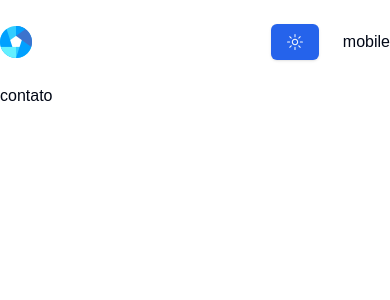
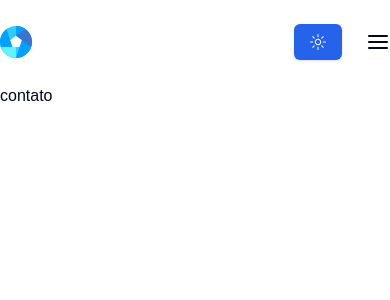
Before and after one commit to arthurazevedods/next-photography-portfolio, a Next.js app: page /contato in a window 390 px wide. Shown: the top 300 px of the page. Built offline with nearby package versions, Linux system fonts and the light colour scheme.

Commit message:
mobile nav & socials components

```diff
--- a/app/layout.jsx
+++ b/app/layout.jsx
@@ -29,10 +29,10 @@ export default function RootLayout({ children }) {
   return (
     <html lang="en" suppressHydrationWarning>
       <body
-        className={`${geistSans.variable} ${geistMono.variable} antialiased`}
+        className={`${geistSans.variable} ${geistMono.variable}  antialiased`}
         suppressHydrationWarning={true}
       >
-        <ThemeProvider attribute="class" defaultTheme="light">
+        <ThemeProvider attribute="class" defaultTheme="light" >
           <Header />
           {children}
           <Footer />
--- a/app/page.jsx
+++ b/app/page.jsx
@@ -2,7 +2,7 @@ import Image from "next/image";
 
 export default function Home() {
   return (
-    <main>
+    <main >
       Fotografia
     </main>
   );
--- a/components/Header/Header.jsx
+++ b/components/Header/Header.jsx
@@ -20,19 +20,19 @@ export default function Header() {
     return () => window.removeEventListener('scroll', handleScroll);
   }, []);
 
+  const headerClasses = `${header ? 'py-4 bg-white shadow-lg dark:bg-accent' : 'py-6 dark:bg-transparent'} sticky top-0 z-30 transition-all`;
+
   return (
-    <header
-      className={`${header ? 'py-4 bg-white shadow-lg dark:bg-accent' : 'py-6 dark:bg-transparent'} sticky top-0 z-30 transition-all ${pathname === '/' && 'bg-[#fff]'}`}
-    >
-      <div className="container mx-auto">
+    <header className={`${headerClasses} ${pathname === '/' ? 'bg-[#fff]' : ''}`}>
+      <div className="container  max-w-screen-xl mx-auto">
         <div className="flex justify-between items-center">
           <Logo />
           <div className="flex items-center gap-x-6">
             {/* Navigation */}
             <Nav
-              containerStyles='xl:flex items-center gap-x-8 hidden'
-              linkStyles='relative hover:text-primary transition-all'
-              underlineStyles='bg-primary w-full absolute left-0 top-full h-[2px]'
+              containerStyles="xl:flex items-center gap-x-8 hidden"
+              linkStyles="relative hover:text-primary transition-all"
+              underlineStyles="bg-primary w-full absolute left-0 top-full h-[2px]"
             />
 
             {/* Theme Toggle */}
--- a/components/MobileNavigation/MobileNavigation.jsx
+++ b/components/MobileNavigation/MobileNavigation.jsx
@@ -1,9 +1,31 @@
+import { Sheet, SheetContent, SheetTitle, SheetTrigger } from '@/components/ui/sheet';
+import Nav from '../Nav/Nav';
+import Logo from '../Logo/Logo';
+import Socials from '../Socials/Socials';
+import { AlignJustify } from 'lucide-react';
 
-
-export default function MobileNavigation(){
-    return(
-        <nav>
-            mobile
-        </nav>
+export default function MobileNavigation() {
+    return (
+        <Sheet>
+            <SheetTrigger asChild>
+                <AlignJustify className='cursor-pointer' />
+            </SheetTrigger>
+            <SheetContent>
+                <SheetTitle>Menu</SheetTitle>
+                <div className='flex flex-col items-center justify-between h-full py-8'>
+                    <div className='flex flex-col items-center gap-y-32'>
+                        <Logo />
+                        <Nav
+                            containerStyles='flex flex-col items-center gap-y-6'
+                            linkStyles='text-1xl'
+                        />
+                    </div>
+                    <Socials
+                        containerStyles='flex gap-x-4'
+                        iconStyles='text-2xl'
+                    />
+                </div>
+            </SheetContent>
+        </Sheet>
     )
 }
--- /dev/null
+++ b/components/Socials/Socials.jsx
@@ -0,0 +1,37 @@
+'use client';
+
+import Link from 'next/link';
+import {  RiInstagramFill, RiTwitterXFill } from 'react-icons/ri'
+
+const icons = [
+
+    {
+        path: '/',
+        name: <RiInstagramFill />,
+    },
+    {
+        path: '/',
+        name: <RiTwitterXFill />,
+    }
+]
+
+
+export default function Socials({ containerStyles, iconStyles }) {
+    return (
+        <div className={`${containerStyles}`}>
+            {
+                icons.map((icon, index) => {
+                    return (
+                        <Link href={icon.path} key={index}>
+                            <div className={`${iconStyles}`}>
+                                {
+                                    icon.name
+                                }
+                            </div>
+                        </Link>
+                    )
+                })
+            }
+        </div>
+    )
+}
```
